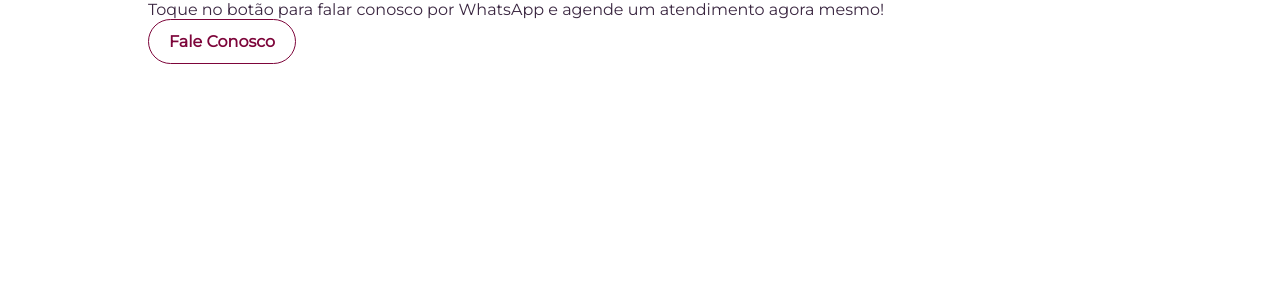
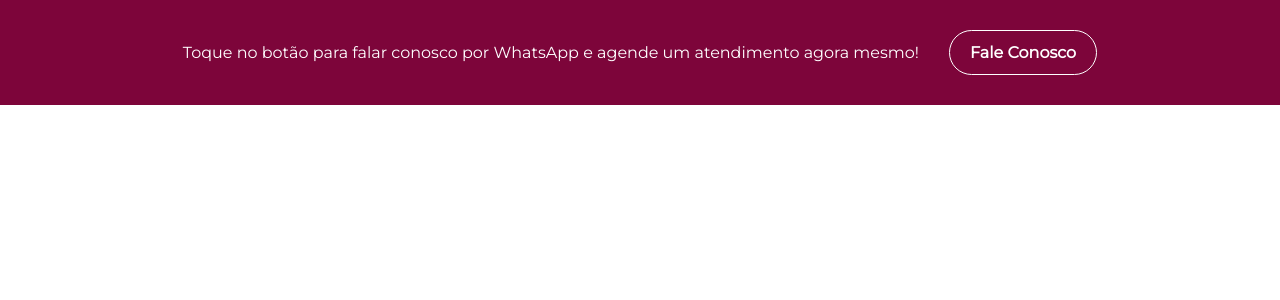
Before and after one commit to MPCGomes/logumrh, a Next.js app: page / in a window 1280 px wide. Shown: the top 300 px of the page. Built offline with nearby package versions, Linux system fonts and the light colour scheme.

Commit message:
style: cta section

```diff
--- a/src/containers/homePage/CtaSection/CtaSection.module.scss
+++ b/src/containers/homePage/CtaSection/CtaSection.module.scss
@@ -0,0 +1,31 @@
+@import "../../../styles/variables";
+
+.ctaSection {
+  background: $primary;
+  padding: 30px;
+
+  div {
+    display: flex;
+    justify-content: center;
+    flex-direction: column;
+    gap: 30px;
+    align-items: center;
+    color: $background;
+    font-size: $font-size-base;
+
+    @media (min-width: $breakpoint-tablet) {
+      flex-direction: row;
+    }
+  }
+
+  button {
+    font-size: $font-size-md;
+    border: 1px solid $background;
+    color: $background;
+    font-size: $font-size-base;
+  }
+
+  :nth-child(1){
+    text-align: center;
+  }
+}
```
